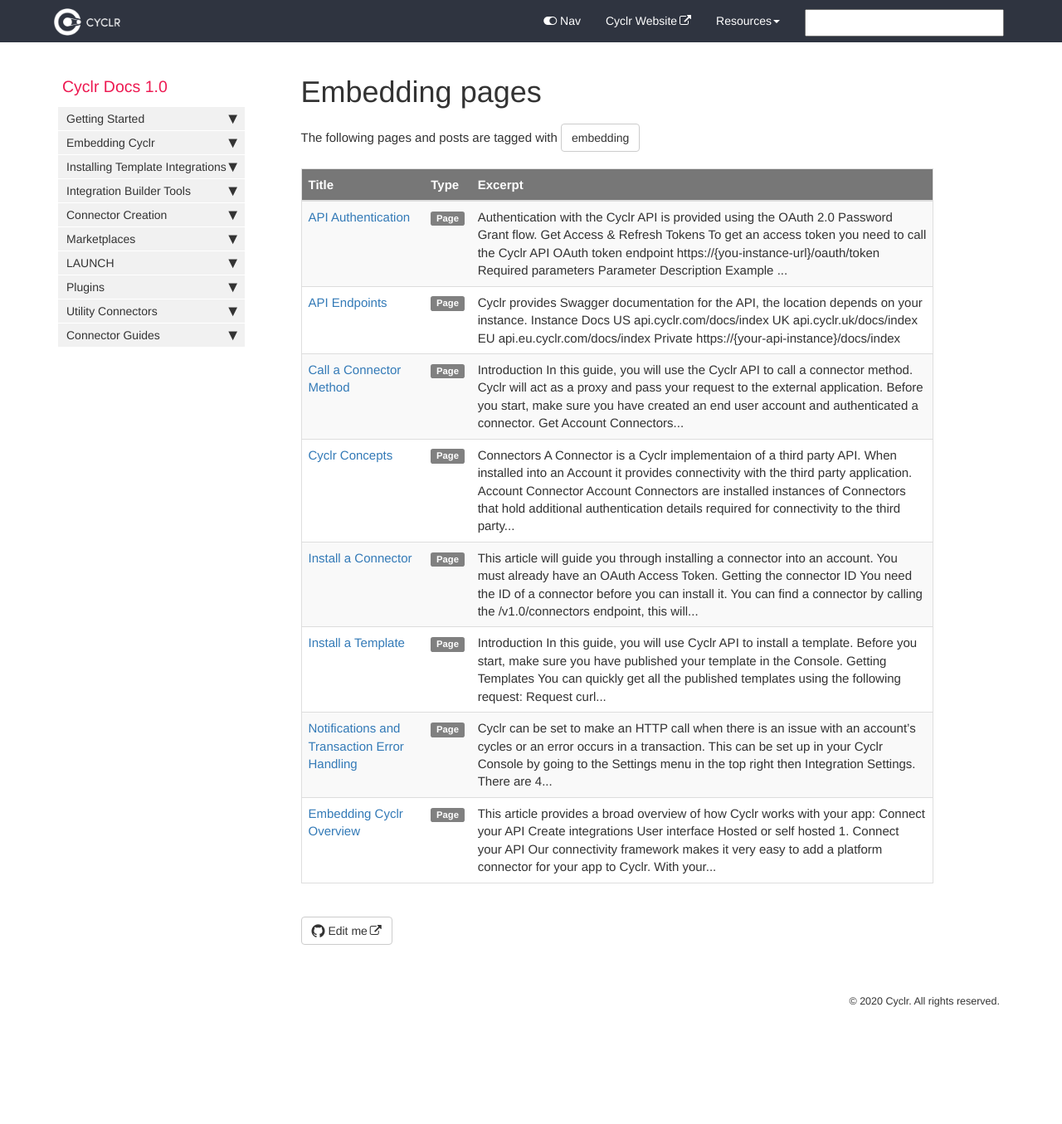
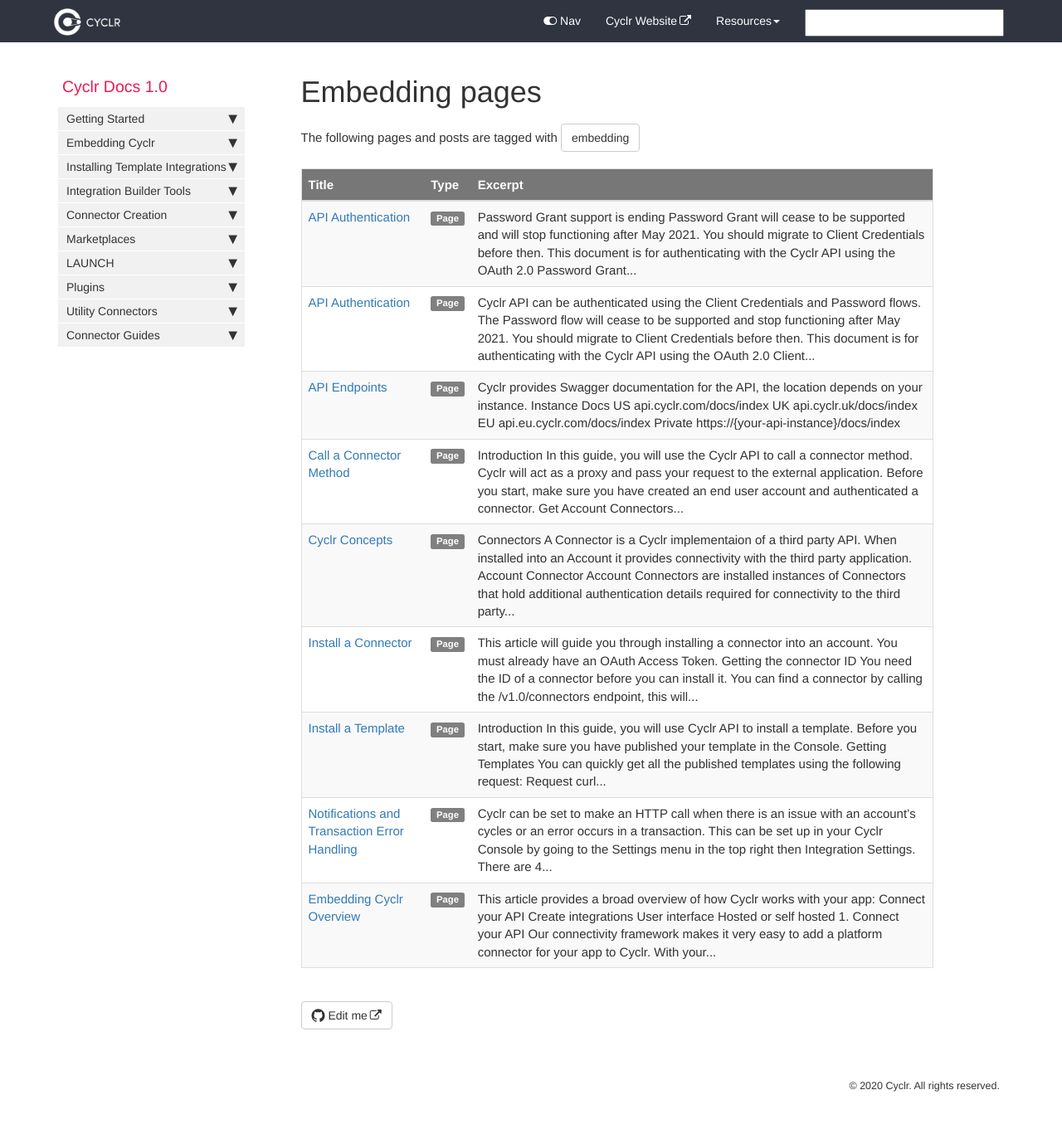
Before and after one commit to sneakysneak/docs, a Jekyll site: the page built from pages/tags/tag_embedding.md, in a window 1280 px wide and 1379 px high. Shown: the top 1355 px of the window at 83% size. Built offline with Jekyll 4.4.1, drawn with Linux system fonts in a browser that asks for light colours; nearby versions of some CDN libraries; comment, search, counter and statistics services are not loaded.

Commit message:
Update API authentication for client_credentials (#96)
* Update API authentication for client_credentials

* Update api-authentication-password.md

* Update api-authentication.md

* Update api-authentication-password.md

Co-authored-by: Ruixiao Yu <rex@cyclr.com>

`````diff
--- /dev/null
+++ b/pages/embedding/api-authentication-password.md
@@ -0,0 +1,123 @@
+---
+title: API Authentication
+sidebar: cyclr_sidebar
+permalink: cyclr-api-authentication-password
+tags: [embedding]
+---
+
+<div class='alert alert-danger'>
+    <h1 style='margin-top:0px;'>Password Grant support is ending</h1>
+    <p>Password Grant will cease to be supported and will stop functioning after <strong>May 2021</strong>.<br/>
+    You should migrate to <a href='./cyclr-api-authentication'>Client Credentials</a> before then.</p>
+</div>
+
+This document is for authenticating with the Cyclr API using the [OAuth 2.0](https://oauth.net/2/) Password Grant flow.
+
+### Get Access & Refresh Tokens
+
+To get an access token you need to call the Cyclr API OAuth token endpoint
+
+https://\{you-instance-url\}/oauth/token
+
+#### Required parameters
+
+| Parameter | Description | Example |
+| --- | --- | --- |
+| client_id | Identifies the Cyclr Partner the token is for | abcdefg |
+| grant_type | Identifies the OAuth flow being used. Must be password | password |
+| username | Username of the user generating the token | you%40example.com |
+| password | Password for the user generating the token | abc123 |
+
+#### Example Request
+
+```http
+POST https://yourCyclrInstance/oauth/token
+Content-Type: application/x-www-form-urlencoded
+
+client_id=abcdefg&grant_type=password&username=you%40example.com&password=abc123
+````
+
+#### Example Response
+
+```json
+{
+    "token_type": "bearer",
+    "access_token": "************",
+    "refresh_token": "************",
+    "expires_in": 1209599,
+    "userName": "************",
+    "clientId": "************"
+}
+```
+
+| Parameter | Description |
+| --- | --- |
+| token_type | The type of token, this is always bearer |
+| access_token | Token to use when making requests to the Cyclr API |
+| refresh_token | Token that can be used to generate a new access token without needing to provide username and password |
+| expires_in | The amount of time in seconds until access_token will expire |
+| userName | Username provided when getting the token |
+| clientId | Client ID provided when getting the token |
+
+### Using the Access Token
+
+All calls to the Cyclr must provide the access token in the Authorize HTTP request header.
+
+```http
+Authorization: Bearer {access_token}
+````
+
+#### Accessing Account Methods
+
+For any calls to API methods that relate to an account the ID of the account must be provided as a HTTP header in the request.
+
+```http
+X-Cyclr-Account: {AccountID}
+````
+
+### Refreshing the Access Token
+
+The access_token will expire and stop authenticating, to continue using the token a refresh must be made. This can happen before or after the access_token has expired.
+To refresh the access_token we will call the /oauth/token endpoint again, but with different parameters. Once used the refresh_token and access_token are no longer valid, you should from then on use the new tokens returned from the refresh call.
+
+| Parameter | Description | Example |
+| --- | --- | --- |
+| client_id | Identifies the Cyclr Partner the token is for | abcdefg |
+| grant_type | Identifies the OAuth flow being used. Must be refresh_token | refresh_token |
+| refresh_token | The refresh_token that was provided with the access token | abcdegfhigjk123xyz |
+
+#### Example Request
+
+```http
+POST https://yourCyclrInstance/oauth/token
+Content-Type: application/x-www-form-urlencoded
+
+client_id=abcdefg&grant_type=refresh_token&refresh_token=abcdegfhigjk123xyz
+```
+
+#### Example Response
+
+```json
+{
+    "token_type": "bearer",
+    "access_token": "************",
+    "refresh_token": "************",
+    "expires_in": 1209599,
+    "userName": "************",
+    "clientId": "************"
+}
+```
+
+| Parameter | Description |
+| --- | --- |
+| token_type | The type of token, this is always bearer |
+| access_token | Token to use when making requests to the Cyclr API |
+| refresh_token | Token that can be used to generate a new access token without needing to provide username and password |
+| expires_in | The amount of time in seconds until access_token will expire |
+| userName | Username provided when getting the token |
+| clientId | Client ID provided when getting the token |
+
+
+### Account Restricted Tokens
+
+If required you can restrict access_tokens to only work for a specific account by including the account ID as client_secret parameter when getting and refreshing tokens.
--- a/pages/embedding/api-authentication.md
+++ b/pages/embedding/api-authentication.md
@@ -5,11 +5,19 @@ permalink: cyclr-api-authentication
 tags: [embedding]
 ---
 
-Authentication with the Cyclr API is provided using the [OAuth 2.0](https://oauth.net/2/) Password Grant flow.
+Cyclr API can be authenticated using the Client Credentials and Password flows. The [Password flow](./cyclr-api-authentication-password) will cease to be supported and stop functioning after May 2021. You should migrate to Client Credentials before then.
 
-### Get Access & Refresh Tokens
+This document is for authenticating with the Cyclr API using the [OAuth 2.0](https://oauth.net/2/) Client Credentials flow.
 
-To get an access token you need to call the Cyclr API OAuth token endpoint
+### Get Client ID and Secret
+
+You can generate a Client ID and Secret from the Cyclr Partner Console, Settings > OAuth Client Credentials
+
+![Cyclr Console OAuth Client Credentials](./images/cyclr-api-client-credentials.png)
+
+### Get Access Tokens
+
+Once you have a Client ID and Secret you need to call the Cyclr API OAuth token endpoint to generate an access token
 
 https://\{you-instance-url\}/oauth/token
 
@@ -17,10 +25,9 @@ https://\{you-instance-url\}/oauth/token
 
 | Parameter | Description | Example |
 | --- | --- | --- |
+| grant_type | Identifies the OAuth flow being used. Must be client_credentials | client_credentials |
 | client_id | Identifies the Cyclr Partner the token is for | abcdefg |
-| grant_type | Identifies the OAuth flow being used. Must be password | password |
-| username | Username of the user generating the token | you%40example.com |
-| password | Password for the user generating the token | abc123 |
+| client_secret | The matching secret for the client ID | abcdefghij123 |
 
 #### Example Request
 
@@ -28,7 +35,7 @@ https://\{you-instance-url\}/oauth/token
 POST https://yourCyclrInstance/oauth/token
 Content-Type: application/x-www-form-urlencoded
 
-client_id=abcdefg&grant_type=password&username=you%40example.com&password=abc123
+grant_type=client_credentials&client_id=abcdefg&client_secret=abcdefghij123
 ````
 
 #### Example Response
@@ -37,9 +44,7 @@ client_id=abcdefg&grant_type=password&username=you%40example.com&password=abc123
 {
     "token_type": "bearer",
     "access_token": "************",
-    "refresh_token": "************",
     "expires_in": 1209599,
-    "userName": "************",
     "clientId": "************"
 }
 ```
@@ -48,16 +53,16 @@ client_id=abcdefg&grant_type=password&username=you%40example.com&password=abc123
 | --- | --- |
 | token_type | The type of token, this is always bearer |
 | access_token | Token to use when making requests to the Cyclr API |
-| refresh_token | Token that can be used to generate a new access token without needing to provide username and password |
 | expires_in | The amount of time in seconds until access_token will expire |
-| userName | Username provided when getting the token |
 | clientId | Client ID provided when getting the token |
+
+> Tokens will expire after 14 days, you will need to generate a new token when this occurs.
 
 ### Using the Access Token
 
 All calls to the Cyclr must provide the access token in the Authorize HTTP request header.
 
-```http
+````http
 Authorization: Bearer {access_token}
 ````
 
@@ -65,20 +70,13 @@ Authorization: Bearer {access_token}
 
 For any calls to API methods that relate to an account the ID of the account must be provided as a HTTP header in the request.
 
-```http
+````http
 X-Cyclr-Account: {AccountID}
 ````
 
-### Refreshing the Access Token
+### Account Restricted Tokens
 
-The access_token will expire and stop authenticating, to continue using the token a refresh must be made. This can happen before or after the access_token has expired.
-To refresh the access_token we will call the /oauth/token endpoint again, but with different parameters. Once used the refresh_token and access_token are no longer valid, you should from then on use the new tokens returned from the refresh call.
-
-| Parameter | Description | Example |
-| --- | --- | --- |
-| client_id | Identifies the Cyclr Partner the token is for | abcdefg |
-| grant_type | Identifies the OAuth flow being used. Must be refresh_token | refresh_token |
-| refresh_token | The refresh_token that was provided with the access token | abcdegfhigjk123xyz |
+If required you can restrict access tokens to only work for a specific account by including the account ID in the scope when getting the access token.
 
 #### Example Request
 
@@ -86,32 +84,5 @@ To refresh the access_token we will call the /oauth/token endpoint again, but wi
 POST https://yourCyclrInstance/oauth/token
 Content-Type: application/x-www-form-urlencoded
 
-client_id=abcdefg&grant_type=refresh_token&refresh_token=abcdegfhigjk123xyz
-```
-
-#### Example Response
-
-```json
-{
-    "token_type": "bearer",
-    "access_token": "************",
-    "refresh_token": "************",
-    "expires_in": 1209599,
-    "userName": "************",
-    "clientId": "************"
-}
-```
-
-| Parameter | Description |
-| --- | --- |
-| token_type | The type of token, this is always bearer |
-| access_token | Token to use when making requests to the Cyclr API |
-| refresh_token | Token that can be used to generate a new access token without needing to provide username and password |
-| expires_in | The amount of time in seconds until access_token will expire |
-| userName | Username provided when getting the token |
-| clientId | Client ID provided when getting the token |
-
-
-### Account Restricted Tokens
-
-If required you can restrict access_tokens to only work for a specific account by including the account ID as client_secret parameter when getting and refreshing tokens.
+grant_type=client_credentials&client_id=abcdefg&client_secret=abcdefghij123&scope=account:{account_id}
+````
`````
Also changed, not shown: images/cyclr-api-client-credentials.png (added).
